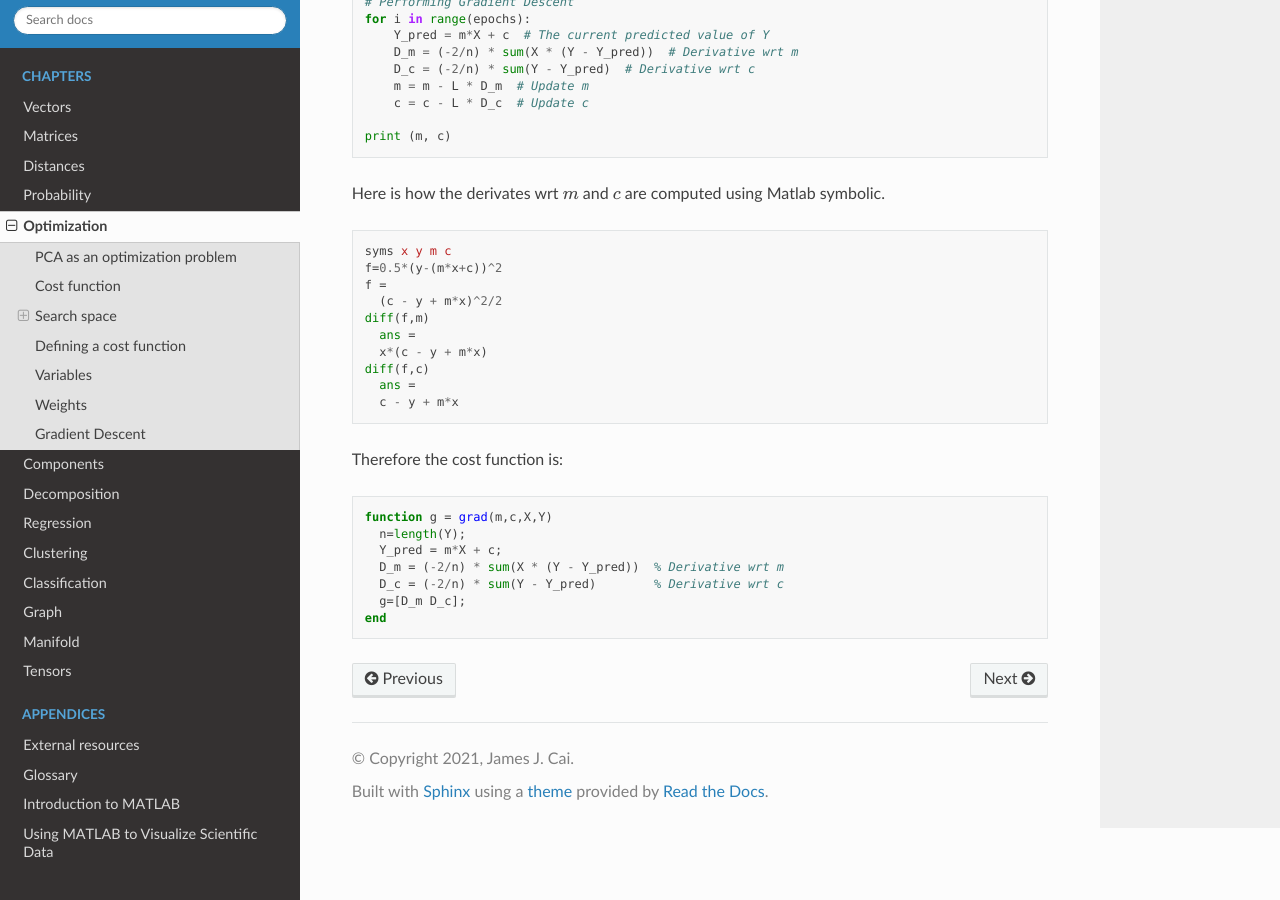
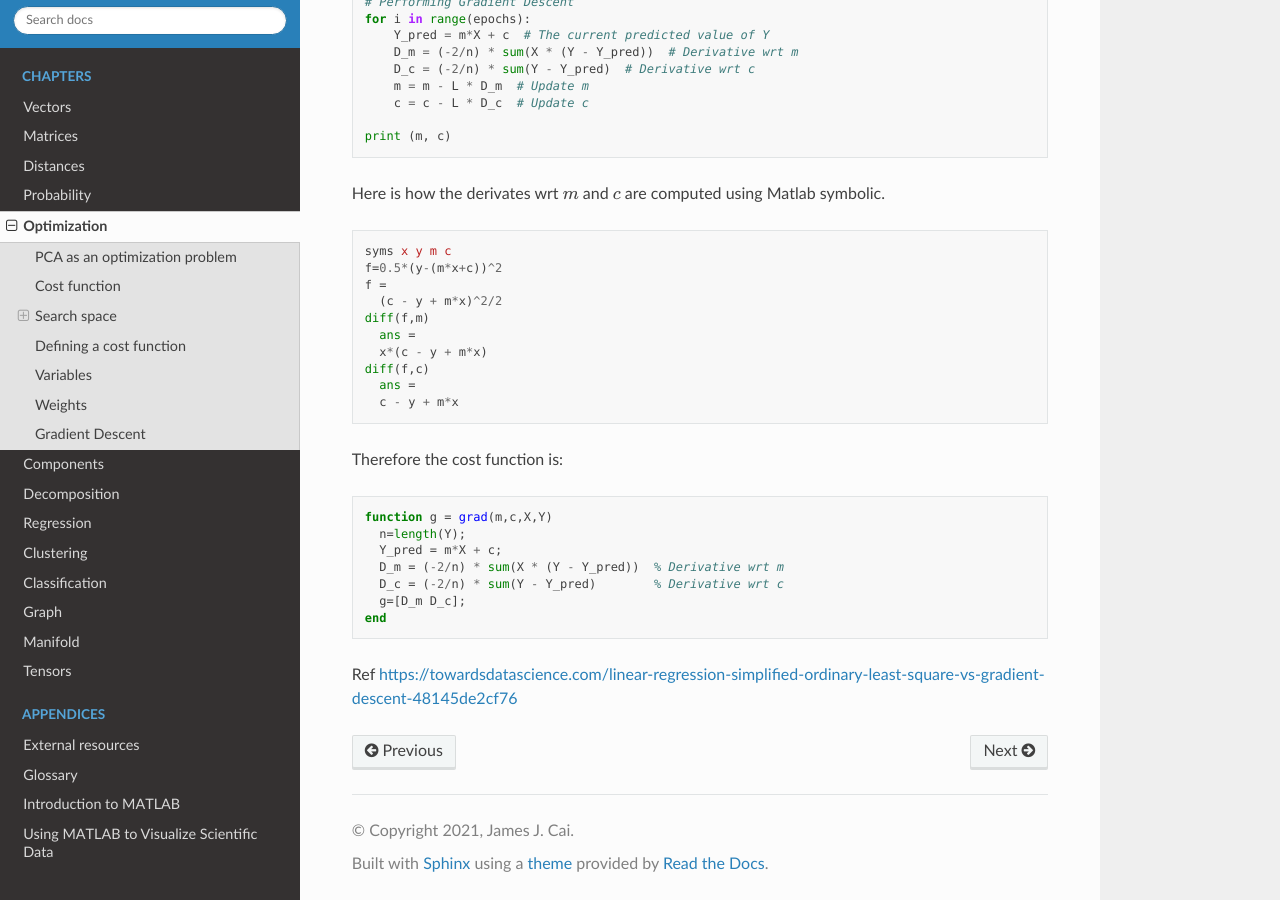
Before and after one commit to jamesjcai/readthedocs_ml4b, a Sphinx documentation site: the page built from docs/chapter_optimization.rst, in a window 1280 px wide and 900 px high, scrolled down 6506 px. Built offline with Sphinx 7.4.7 and the Read the Docs theme 2.0.0, drawn with Linux system fonts in a browser that asks for light colours; formulas are drawn with MathJax 3.

Commit message:
Update chapter_optimization.rst

```diff
--- a/docs/chapter_optimization.rst
+++ b/docs/chapter_optimization.rst
@@ -263,7 +263,7 @@ Therefore the cost function is:
       g=[D_m D_c];
     end
 
-
+Ref https://towardsdatascience.com/linear-regression-simplified-ordinary-least-square-vs-gradient-descent-48145de2cf76
 
 
 .. |optimization1| image:: https://docs.microsoft.com/en-us/azure/quantum/media/plot_simple.png
```
